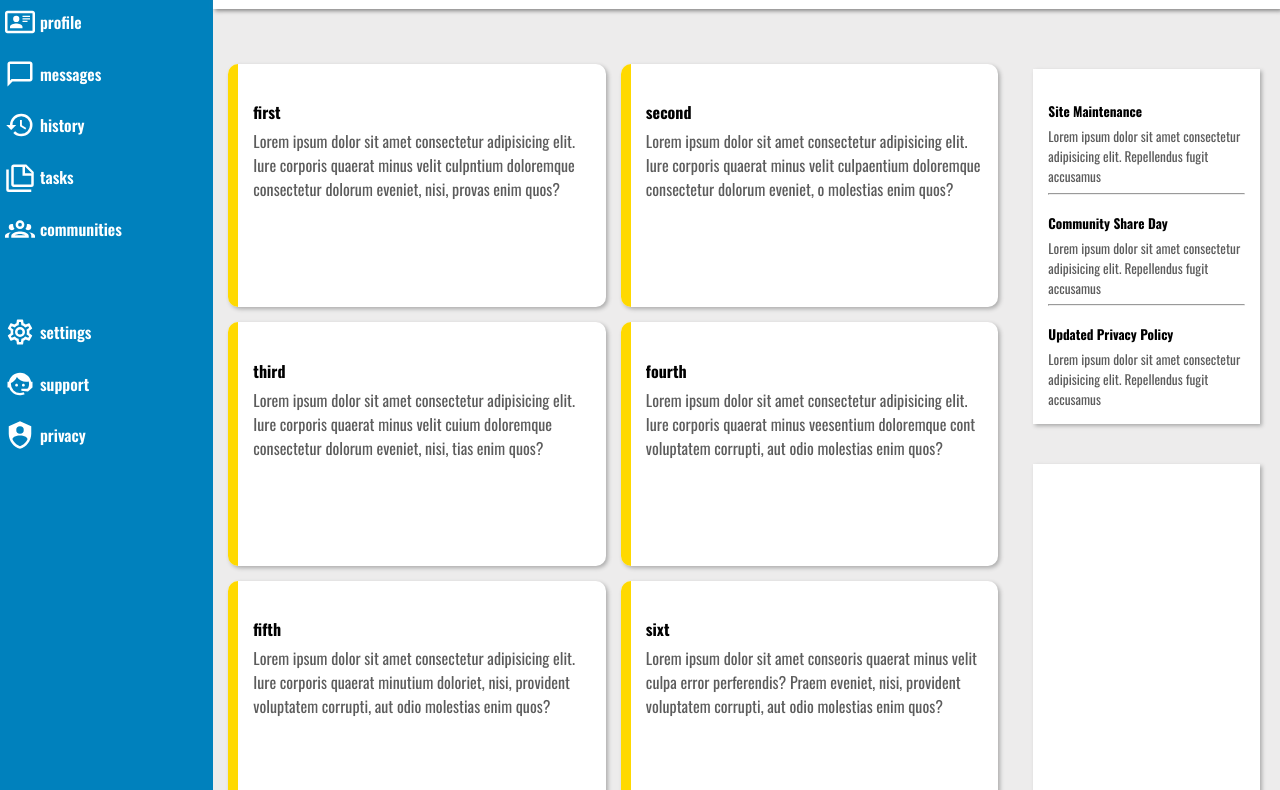
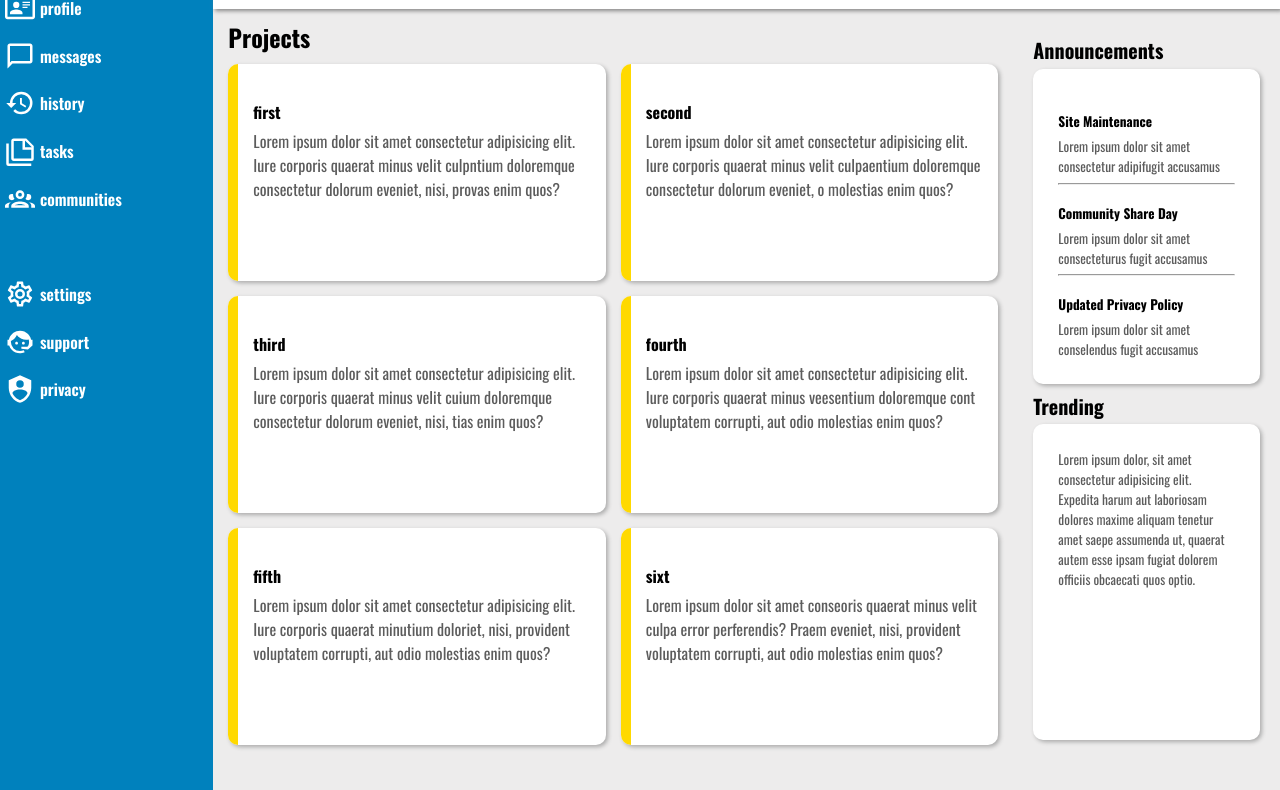
Before and after one commit to Broedt/Dashboard, a plain HTML site: page index.html in a window 1280 px wide. Shown: the part 172-962 px from the top of the page. Drawn offline with nearby package versions, Linux system fonts and the light colour scheme.

Commit message:
added Headings for Projects, Announcements and Trending. Trending still needs to be done

```diff
--- a/index.html
+++ b/index.html
@@ -57,7 +57,7 @@
         </div>
         <div class="main">
             <div class="projects">
-
+                <h2>Projects</h2>
                 <div class="cards">
                     <div class="yellowstripe"></div>
                     <div class="content"><h4>first</h4>
@@ -101,14 +101,19 @@
                 </div>
             </div>
             <div class="announcements">
-                <div><H4>Site Maintenance</H4>Lorem ipsum dolor sit amet consectetur adipisicing elit. Repellendus fugit accusamus </div>
+                <H2>Announcements</H2>
+                <div><H4>Site Maintenance</H4>Lorem ipsum dolor sit amet consectetur adipifugit accusamus </div>
                 <hr>
-                <div><H4>Community Share Day</H4>Lorem ipsum dolor sit amet consectetur adipisicing elit. Repellendus fugit accusamus</div>
+                <div><H4>Community Share Day</H4>Lorem ipsum dolor sit amet consecteturus fugit accusamus</div>
                 <hr>
-                <div><H4>Updated Privacy Policy</H4>Lorem ipsum dolor sit amet consectetur adipisicing elit. Repellendus fugit accusamus</div>
+                <div><H4>Updated Privacy Policy</H4>Lorem ipsum dolor sit amet conselendus fugit accusamus</div>
             </div>
-            <div class="trending"></div>
-
+            <div class="trending">
+                <H2>Trending</H2>
+                <div>
+                    Lorem ipsum dolor, sit amet consectetur adipisicing elit. Expedita harum aut laboriosam dolores maxime aliquam tenetur amet saepe assumenda ut, quaerat autem esse ipsam fugiat dolorem officiis obcaecati quos optio.
+                </div>
+            </div>
         </div>
     </div>
 
--- a/styles.css
+++ b/styles.css
@@ -43,7 +43,7 @@ body{
 .searchbar input{
     flex-grow: 3;
     border-radius: 30px;
-    height: 75%;
+    height: 100%;
     border: none;
     background-color: rgb(225, 224, 224);
 }
@@ -153,7 +153,12 @@ h2{
     padding: 15px;
     position: relative;
 
+}
 
+.projects H2{
+    position: absolute;
+    top: -50px;
+    left: 15px;
 }
 .cards{
     background-color: white;
@@ -181,9 +186,17 @@ h2{
     background-color: white;
     grid-column: 2/3;
     box-shadow: 2px 2px 4px rgb(171, 171, 171);
-    padding: 15px;
+    padding: 25px;
     font-size: smaller;
     color: rgb(92, 92, 92);
+    position: relative;
+    border-radius: 10px;
+}
+.announcements H2, .trending H2{
+    position: absolute;
+    top: -50px;
+    color: black;
+    left: 0px;
 }
 H4{
     color: black;
```
